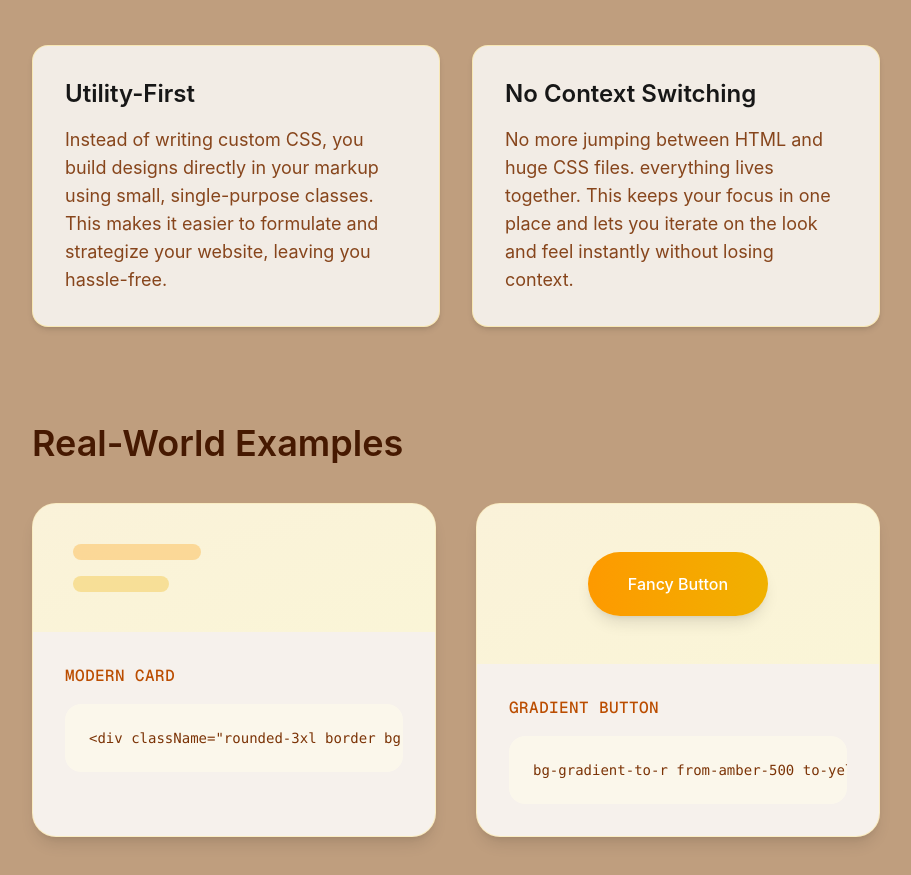
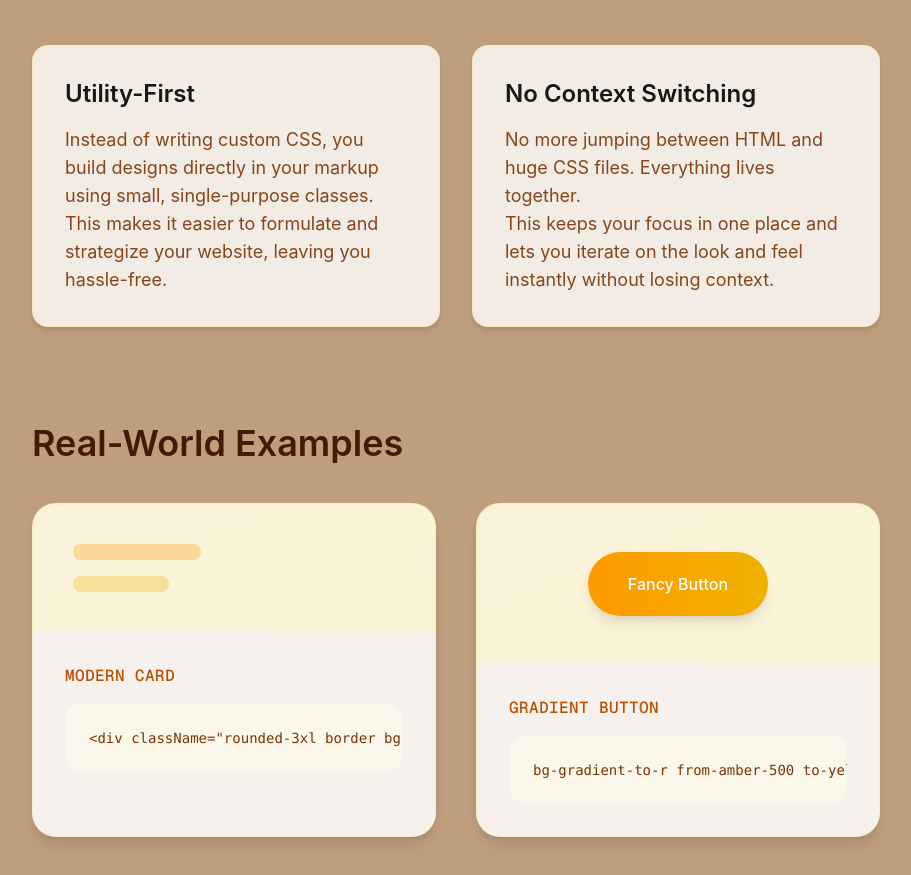
Before and after one commit to JDParay/paray-webapp-demo, a Next.js app: page / in a window 1280 px wide. Shown: the part 1007-1882 px from the top of the page, without its empty margins (184-1095 px from the left). Built offline with nearby package versions, Linux system fonts and the light colour scheme.

Commit message:
Update page.js (9)

```diff
--- a/app/page.js
+++ b/app/page.js
@@ -58,7 +58,7 @@ export default function Home() {
             <div className="rounded-2xl border border-amber-200/50 bg-white/80 p-8 shadow-md dark:border-amber-800/30 dark:bg-zinc-900/60">
               <h3 className="mb-4 text-2xl font-semibold">Utility-First</h3>
               <p className="text-lg text-amber-900/90 dark:text-amber-200/90">
-                Instead of writing custom CSS, you build designs directly in your markup using small, single-purpose classes.
+                Instead of writing custom CSS, you build designs directly in your markup using small, single-purpose classes. <br />
                 This makes it easier to formulate and strategize your website, leaving you hassle-free.
               </p>
             </div>
@@ -66,7 +66,7 @@ export default function Home() {
             <div className="rounded-2xl border border-amber-200/50 bg-white/80 p-8 shadow-md dark:border-amber-800/30 dark:bg-zinc-900/60">
               <h3 className="mb-4 text-2xl font-semibold">No Context Switching</h3>
               <p className="text-lg text-amber-900/90 dark:text-amber-200/90">
-                No more jumping between HTML and huge CSS files. everything lives together.
+                No more jumping between HTML and huge CSS files. Everything lives together.<br />
                 This keeps your focus in one place and lets you iterate on the look and feel instantly without losing context.
               </p>
             </div>
```
